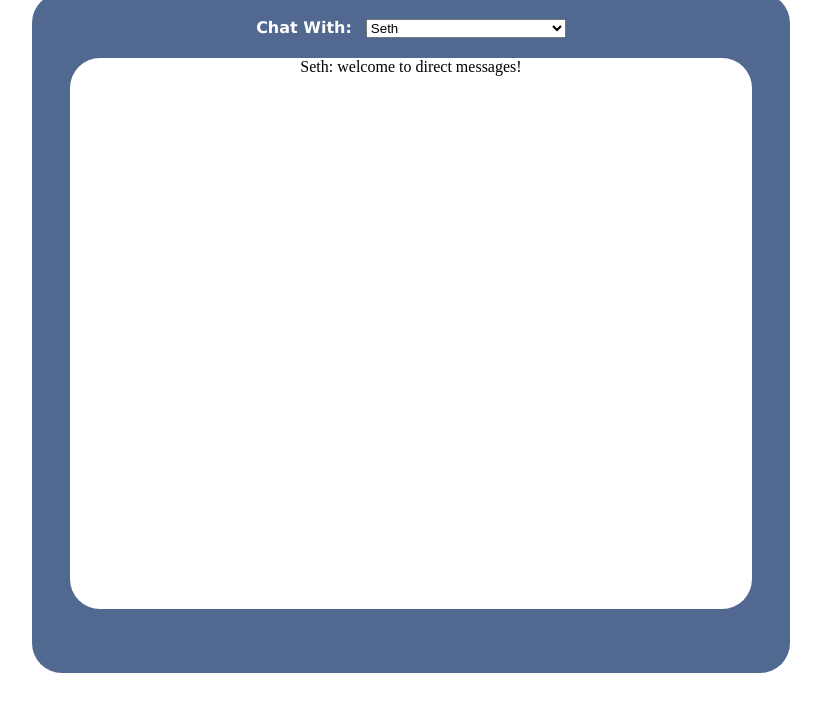
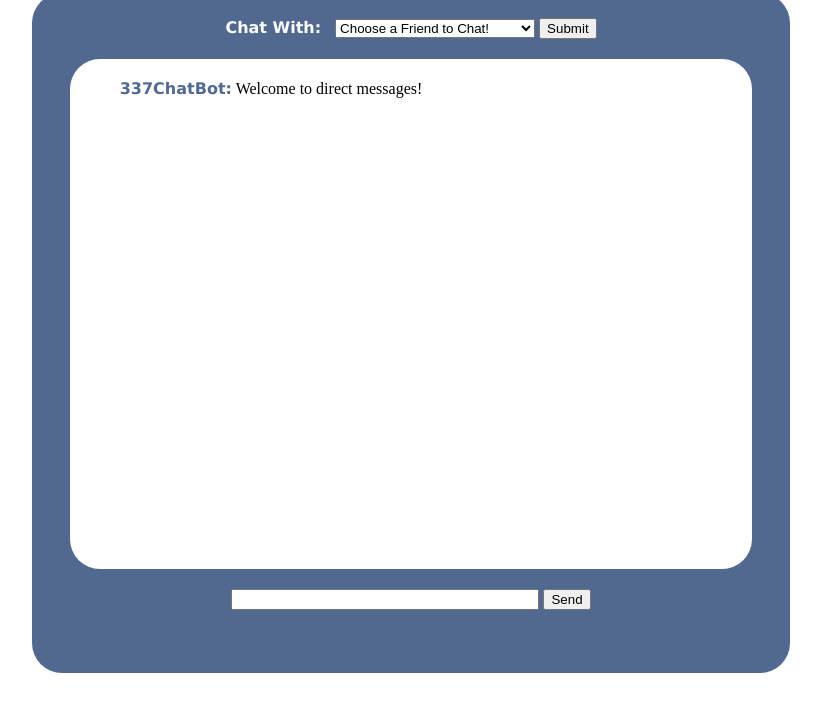
Before and after one commit to Musa1242/337Chat, a plain HTML site: page public_html/app/dm.html in a window 1280 px wide. Shown: the part 80-792 px from the top of the page, without its empty margins (229-1050 px from the left). Drawn offline with Linux system fonts and the light colour scheme.

Commit message:
dm implementation, need to add dropdown of friends only

```diff
--- a/public_html/app/dm.html
+++ b/public_html/app/dm.html
@@ -14,15 +14,27 @@
             <div id="navConsoleDm">
                 <div id="chatWith">Chat With:</div>
                 <select id="selectUserDm" name="searchType" class="dropdown">
-                    <option value="Option1">Seth</option>
-                    <option value="Option2">Kat</option>
-                    <option value="Option3">Musa</option>
-                    <option value="Option4">Mustafa</option>
+                    <option value="null" selected>Choose a Friend to Chat!</option>
+                    <option value="Seth">Seth</option>
+                    <option value="Kat">Kat</option>
+                    <option value="Musa">Musa</option>
+                    <option value="Mustafa">Mustafa</option>
                 </select>
+                <input type="button" id="switchDm" value="Submit" onclick="getDms();">
             </div>
             <div id="chatAreaDm">
-                Seth: welcome to direct messages!
+                <div class="dmDiv">
+                    <p class="dmChat">
+                        <p class="dmChatUser">337ChatBot:</p>
+                        Welcome to direct messages!
+                    </p>
+                </div>
+            </div>
+            <div id="messageAreaDm">
+                <input type="text" id="messageBox" name="messageBox">
+                <input type="button" id="sendDm" value="Send" onclick="postDm();">
             </div>
         </div>
+        <script src="../script.js"></script>
     </body>
 </html>
--- a/public_html/script.js
+++ b/public_html/script.js
@@ -143,6 +143,96 @@ function getFriends() {
     })
 }
 
+function getDms() {
+    let recipientIn = document.getElementById('selectUserDm');
+    let chatArea = document.getElementById('chatAreaDm');
+
+    if (recipientIn.value != "null"){
+        let url = '/app/getDms/' + recipientIn.value;
+        let p = fetch(url);
+        p.then((response) => {
+            if(response.redirected) {
+                window.location.href = response.url;
+            } else {
+                let p1 = response.text();
+                p1.then((text) => {
+                    let jsonObj = JSON.parse(text);
+                    let htmlString = "";
+
+                    let sortedDocs = [];
+                    let lastTime = 0
+                    for (let i=0; i < jsonObj.length; i++) {
+                        let item = jsonObj[i];
+                        let time = item['time'];
+                        let user = item['user'];
+                        let message = item['message'];
+
+                        if (time > lastTime){
+                            lastTime = time;
+                            sortedDocs.push(item);
+                        } else {
+                            sortedDocs = [item].concat(sortedDocs);
+                        }
+                    }
+
+                    for (let j = 0; j < sortedDocs.length; j++) {
+                        let item = sortedDocs[j];
+                        let time = item['time'];
+                        let user = item['user'];
+                        let message = item['message'];
+
+                        let addHtml = "<div class='dmDiv'>" + "<p class='dmChat' >" +
+                                    "<p class='dmChatUser' >" + user + ": " + "</p>" +
+                                    message + "</p>" + "</div>";
+
+                        htmlString += addHtml;
+                    }
+
+                    chatArea.innerHTML = htmlString;
+                })
+            }
+        });
+    } else {
+        chatArea.innerHTML = "<div class='dmDiv' >" + "<p class='dmChat' >" +
+        "<p class='dmChatUser' >" + "337ChatBot" + ": " + "</p>" +
+        "Welcome to direct messages!" + "</p>" + "</div>";
+    }
+
+}
+
+function postDm() {
+    let recipientIn = document.getElementById('selectUserDm');
+    let messageIn = document.getElementById('messageBox');
+    let currTime = Date.now();
+    let chatArea = document.getElementById('chatAreaDm');
+
+    if (recipientIn.value == "null"){
+        let htmlString = "<div class='dmDiv' >" + "<p class='dmChat' >" +
+        "<p class='dmChatUser' >" + "337ChatBot" + ": " + "</p>" +
+        "Welcome to direct messages!" + "</p>" + "</div>" + "<div class='dmDiv' >" + "<p class='dmChat' >" +
+        "<p class='dmChatUser' >" + "337ChatBot" + ": " + "</p>" +
+        "Sorry, you cannot chat with me :) - switch who to DM above!" + "</p>" + "</div>";
+
+        chatArea.innerHTML = htmlString;
+
+    } else {
+        let inputObject = {time: currTime, recipient: recipientIn.value, message: messageIn.value};
+
+        let p = fetch('/app/dms/post', { // change localhost here
+            method: 'POST',
+            body: JSON.stringify(inputObject),
+            headers: { 'Content-Type': 'application/json'}
+        });
+        p.then((response) => {
+            return response.text();
+        }).then((text) => {
+            console.log(text);
+        });
+    }
+
+    messageIn.value = "";
+}
+
 function search() {
     window.location.href = '/app/search.html';
 }
@@ -150,6 +240,18 @@ function search() {
 function directMessagePage() {
     window.location.href = '/app/dm.html';
 }
+
+window.addEventListener('DOMContentLoaded', function() {
+    // Use this as 'on new page load, if page is ___ do something
+    let currentPath = window.location.pathname;
+
+    if (currentPath == '/app/dm.html'){
+        // Here is where you would call funct to change the values of the dropdown to names of friends
+        console.log('refreshing dms');
+        this.window.setInterval(getDms, 1000);
+    }
+});
+
 /////////funky pixel avatar generate code based on gender and username ,we can try later
 // function fetchFunkyAvatar() {
 //     document.getElementById("avatar").innerHTML = "Loading avatar..."; // a loading message
--- a/public_html/style.css
+++ b/public_html/style.css
@@ -196,7 +196,6 @@
     text-align: center;
     padding-top: 25px;
     margin-bottom: 20px;
-    border-radius:30px;
 }
 
 #chatAreaDm {
@@ -205,9 +204,35 @@
     margin-right: auto;
     width: 90%;
     min-width: 350px;
-    height: 81%;
+    height: 75%;
     background-color:white;
     border-radius:30px;
-    text-align: center;
+    text-align: left;
+    text-indent: 50px;
     overflow-y:auto;
 }
+
+.dmDiv {
+    margin-left: 50px;
+    margin-top: 20px;
+}
+
+.dmChatUser {
+    color: rgb(81,105,145);
+    font-weight: bold;
+    font-family: 'Lucida Sans';
+    display: inline;
+}
+
+#messageBox {
+    width: 300px;
+}
+
+#messageAreaDm {
+    display: block;
+    width: 100%;
+    min-width:250px;
+    text-align: center;
+    padding-top: 20px;
+    margin-bottom: 20px;
+}
```
Also changed, not shown: server.js (+29 -0 lines).
